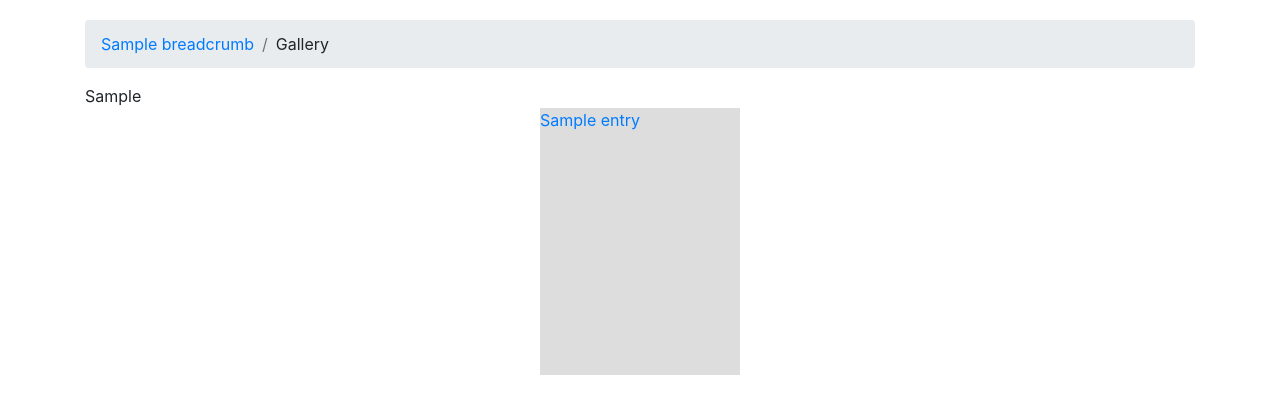
After one commit to lethosor/flask-file-browser, a Flask app: template templates/gallery.html in a window 1280 px wide. The commit adds this page. Shown: the top 414 px of the page. Run offline with Flask 3, Linux system fonts and the light colour scheme; the template is opened without the code that fills it: most values are stand-ins (such as "Sample title", 1, 10 or a date in 2020); some libraries are stand-ins or nearby versions.

Commit message:
add gallery

```diff
--- a/app.py
+++ b/app.py
@@ -75,11 +75,42 @@ def process_dir_entry(e, url_path, disk_path):
         'downloads': downloads,
     }
     res['pretty_url'] = res['url']
-    if res['icon'] in MEDIA_ICONS:
+    res['is_media'] = res['icon'] in MEDIA_ICONS
+    if res['is_media']:
         res['pretty_url'] = url_for('media',
             path=os.path.join(url_path, e.name),
         )
+        res['embed_url'] = url_for('file_list',
+            path=os.path.join(url_path, e.name), embed=1)
     return res
+
+def make_entries(path, real_path):
+    entries = []
+    for e in list(os.scandir(real_path)):
+        if e.name != README_NAME and not e.name.startswith('.'):
+            try:
+                entries.append(process_dir_entry(e, path, real_path))
+            except OSError:
+                pass
+    # folders on top, then alphabetically
+    entries.sort(key=lambda e: (e['is_file'], e['name']))
+    return entries
+
+def make_breadcrumbs(path):
+    path_parts = list(filter(bool, path.split('/')))
+    breadcrumbs = [{
+        'name': app.config['SITE_NAME'],
+        'url': url_for('file_list'),
+        'last': False,
+    }]
+    for i in range(len(path_parts)):
+        breadcrumbs.append({
+            'name': path_parts[i],
+            'url': url_for('file_list', path='/'.join(path_parts[:i+1]) + '/'),
+            'last': False,
+        })
+    breadcrumbs[-1]['last'] = True
+    return breadcrumbs
 
 _static_hash_cache = {}
 def append_static_file_hash(file):
@@ -126,29 +157,9 @@ def file_list(path=''):
     if os.path.isdir(real_path):
         if not path.endswith('/'):
             path += '/'
-        entries = []
-        for e in list(os.scandir(real_path)):
-            if e.name != README_NAME and not e.name.startswith('.'):
-                try:
-                    entries.append(process_dir_entry(e, path, real_path))
-                except OSError:
-                    pass
-        # folders on top, then alphabetically
-        entries.sort(key=lambda e: (e['is_file'], e['name']))
 
-        path_parts = list(filter(bool, path.split('/')))
-        breadcrumbs = [{
-            'name': app.config['SITE_NAME'],
-            'url': url_for('file_list'),
-            'last': False,
-        }]
-        for i in range(len(path_parts)):
-            breadcrumbs.append({
-                'name': path_parts[i],
-                'url': url_for('file_list', path='/'.join(path_parts[:i+1]) + '/'),
-                'last': False,
-            })
-        breadcrumbs[-1]['last'] = True
+        entries = make_entries(path, real_path)
+        breadcrumbs = make_breadcrumbs(path)
 
         readme_path = os.path.join(real_path, README_NAME)
         readme_html = ''
@@ -159,18 +170,35 @@ def file_list(path=''):
         except Exception:
             readme_html = '<div class="alert alert-warning">Could not parse folder description</div>'
 
+        show_gallery = any(e['is_media'] for e in entries)
+
         if is_json_request():
             return jsonify({
                 'entries': entries,
             })
         return render_template('list.html', path=human_path, entries=entries,
-            breadcrumbs=breadcrumbs, readme_html=markupsafe.Markup(readme_html))
+            breadcrumbs=breadcrumbs, readme_html=markupsafe.Markup(readme_html),
+            show_gallery=show_gallery)
     elif os.path.isfile(real_path):
         if not request.args.get('embed'):
             incr_download_count(real_path)
         return send_from_directory(app.config['FILE_PATH'], path)
     else:
         abort(403)
+
+@app.route('/__gallery__/<path:path>')
+def gallery(path):
+    real_path = safe_join(app.config['FILE_PATH'], path)
+    if not os.path.isdir(real_path):
+        abort(400)
+
+    breadcrumbs = make_breadcrumbs(path)
+    entries = [e for e in make_entries(path, real_path)
+        if e['is_file'] and e['is_media']
+        and e['icon'] in ('file-image', 'file-video')]
+
+    return render_template('gallery.html', path=path, breadcrumbs=breadcrumbs,
+        entries=entries)
 
 @app.route('/__media__/<path:path>')
 def media(path):
--- a/static/main.css
+++ b/static/main.css
@@ -34,3 +34,35 @@ body.media video, body.media audio, body.media img {
 body.media audio {
     width: 100%;
 }
+
+.gallery-grid {
+    --gallery-media-w: 200px;
+    --gallery-media-h: calc(var(--gallery-media-w) * 4/3);
+
+    display: grid;
+    grid-template-columns: repeat(auto-fit, var(--gallery-media-w));
+    justify-content: center;
+    gap: 4px;
+}
+
+@media (max-width: 450px) {
+    .gallery-grid {
+        --gallery-media-w: 150px;
+    }
+}
+
+.gallery-item {
+    width: var(--gallery-media-w);
+    height: var(--gallery-media-h);
+    overflow: hidden;
+    background: #ddd;
+    word-wrap: break-word;
+}
+
+.gallery-item img,
+.gallery-item video {
+    width: 100%;
+    height: 100%;
+    object-fit: cover;
+    display: block;
+}
--- /dev/null
+++ b/templates/gallery.html
@@ -0,0 +1,36 @@
+{% extends "base.html" %}
+{% block title %}
+Files in {{path}}
+{% endblock %}
+{% block content %}
+  <nav aria-label="breadcrumb">
+    <ol class="breadcrumb">
+      {% for bc in breadcrumbs %}
+        <li class="breadcrumb-item"><a href="{{bc.url}}">{{bc.name}}</a></li>
+      {% endfor %}
+      <li class="breadcrumb-item">Gallery</li>
+    </ol>
+  </nav>
+  {{readme_html}}
+  {% if entries %}
+    <div class="gallery-grid">
+      {% for entry in entries %}
+        <a href="{{ entry.pretty_url }}" title="{{ entry.name }}">
+          <div class="gallery-item">
+            {% if entry.icon == 'file-image' %}
+              <img src="{{ entry.embed_url }}">
+            {% elif entry.icon == 'file-video' %}
+              <video>
+                <source src="{{ entry.embed_url }}#t=5">
+              </video>
+            {% else %}
+              {{ entry.name }}
+            {% endif %}
+          </div>
+        </a>
+      {% endfor %}
+    </div>
+  {% else %}
+    <div class="alert alert-danger">No files found in this folder. <a href="..">Back</a></div>
+  {% endif %}
+{% endblock %}
--- a/templates/list.html
+++ b/templates/list.html
@@ -12,6 +12,9 @@ Files in {{path}}
           <li class="breadcrumb-item"><a href="{{bc.url}}">{{bc.name}}</a></li>
         {% endif %}
       {% endfor %}
+      {% if show_gallery %}
+        <li class="ml-auto"><a href="{{url_for('gallery', path=path)}}">Gallery</a></li>
+      {% endif %}
     </ol>
   </nav>
   {{readme_html}}
```
